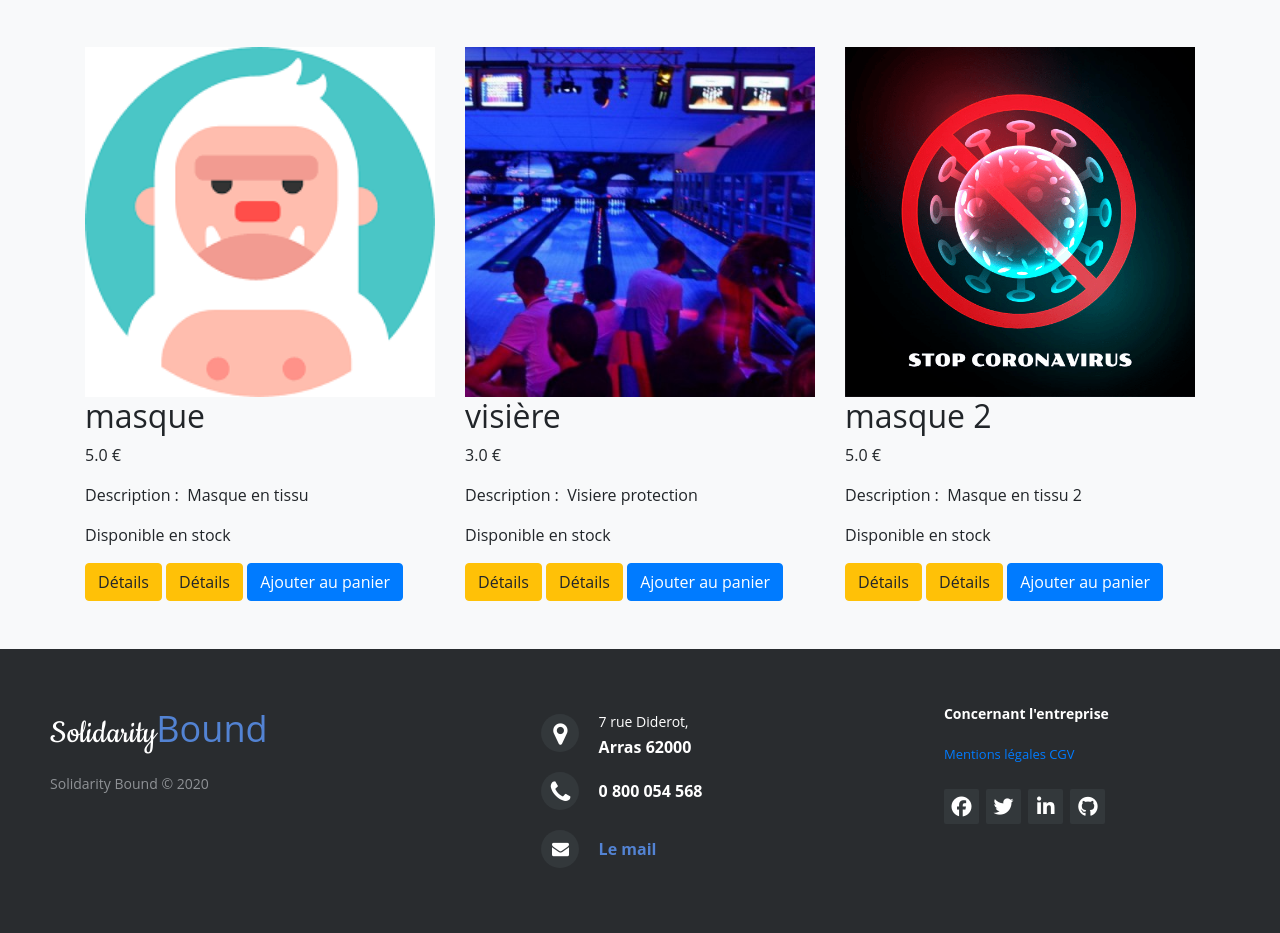
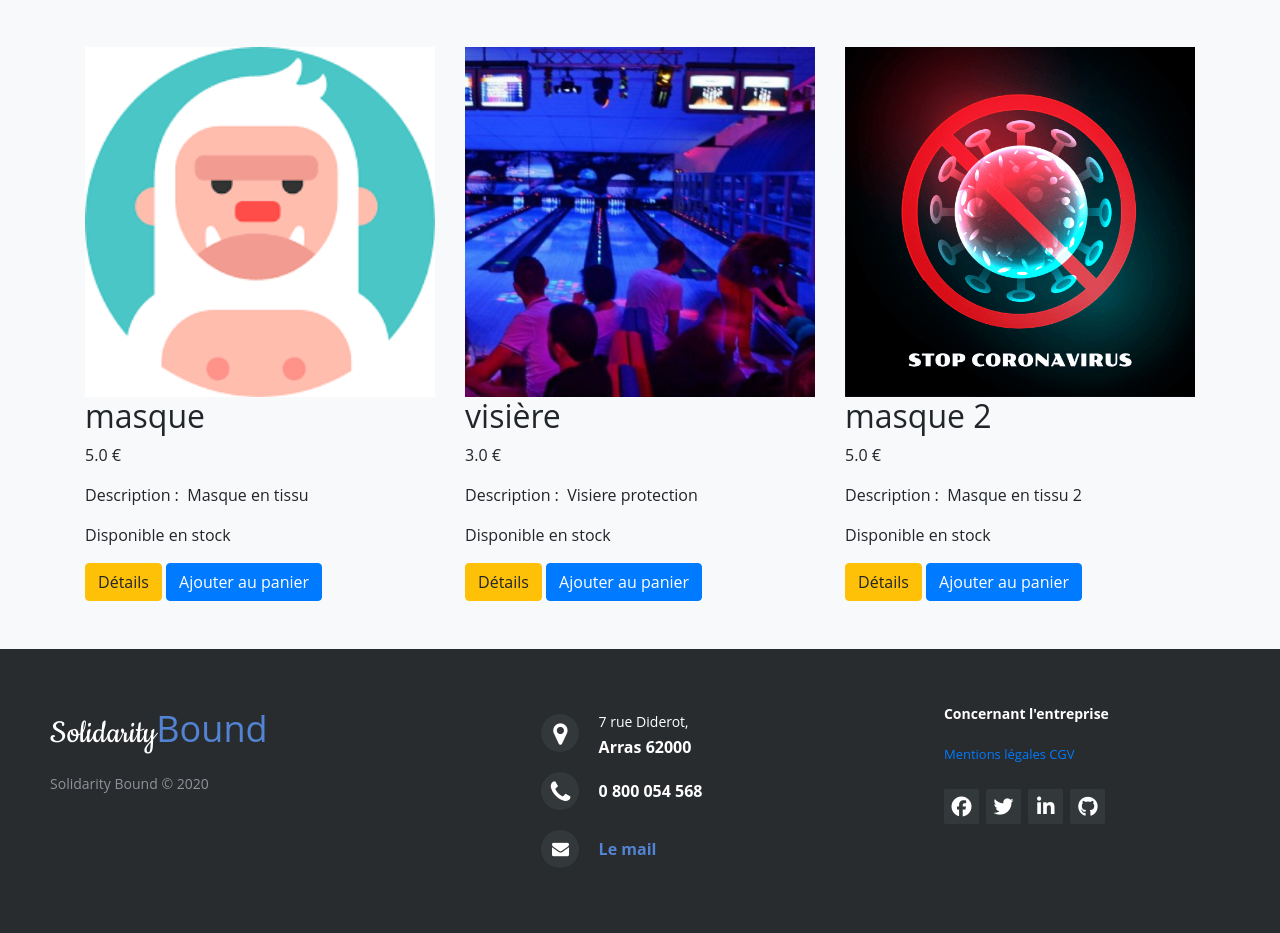
Before and after one commit to ilyesamr/final-fablab, a Flask app: page /boutique in a window 1280 px wide. Shown: the part 81-1014 px from the top of the page. Run offline with Flask 2, Linux system fonts and the light colour scheme; data comes from the database, SQL or seed files in the repository; some libraries are stand-ins or nearby versions.

Commit message:
bouton détails

```diff
--- a/templates/boutique.html
+++ b/templates/boutique.html
@@ -39,8 +39,6 @@
                      <p style="white-space: pre-wrap">Description :  {{product.description }}</p>
                     <p style="white-space: pre-wrap">{% if product.quantity>0 %}Disponible en stock {% endif %} </p>
 
-                    <a class="btn btn-warning" href="#">Détails</a>
-
                     <a class="btn btn-warning" href="/boutique/{{product.id}}">Détails</a>
 
                    <a class="btn btn-primary" href="/boutique/ajout/{{product.id}}">Ajouter au panier</a>
```
